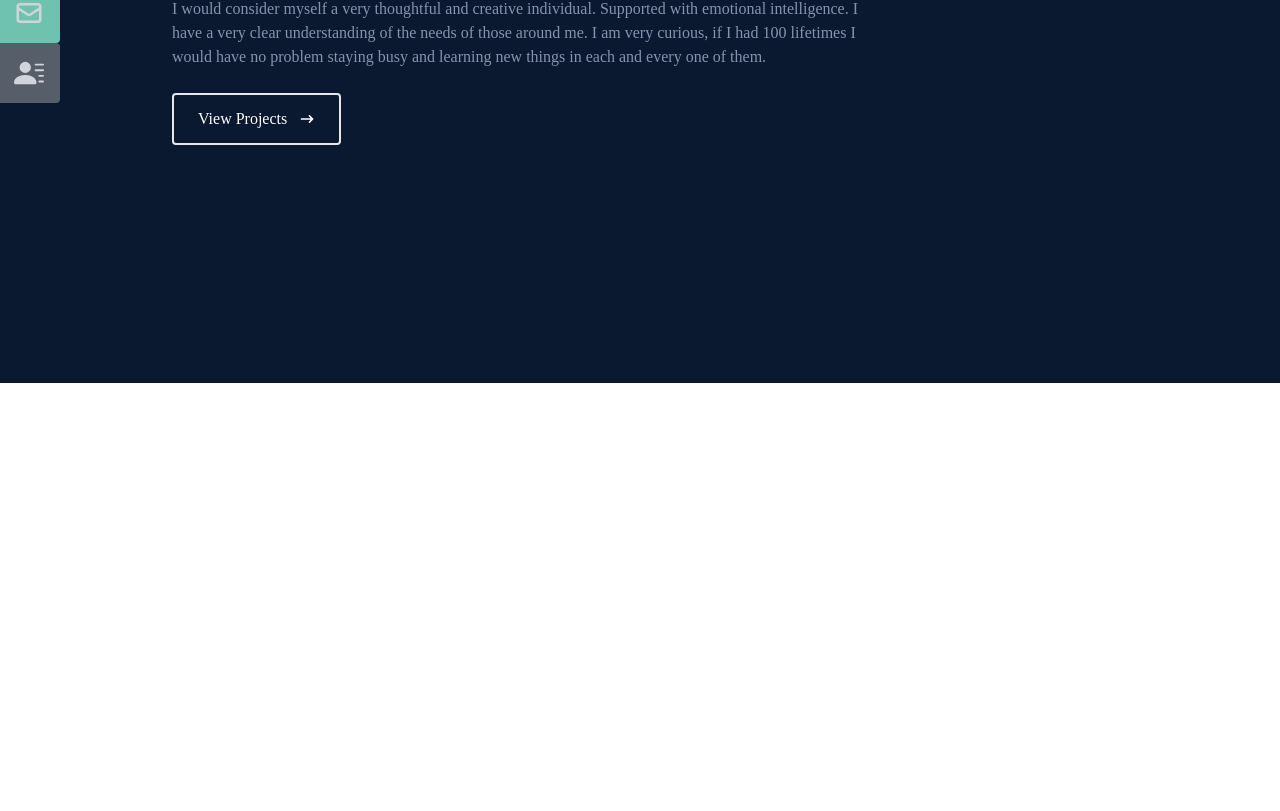
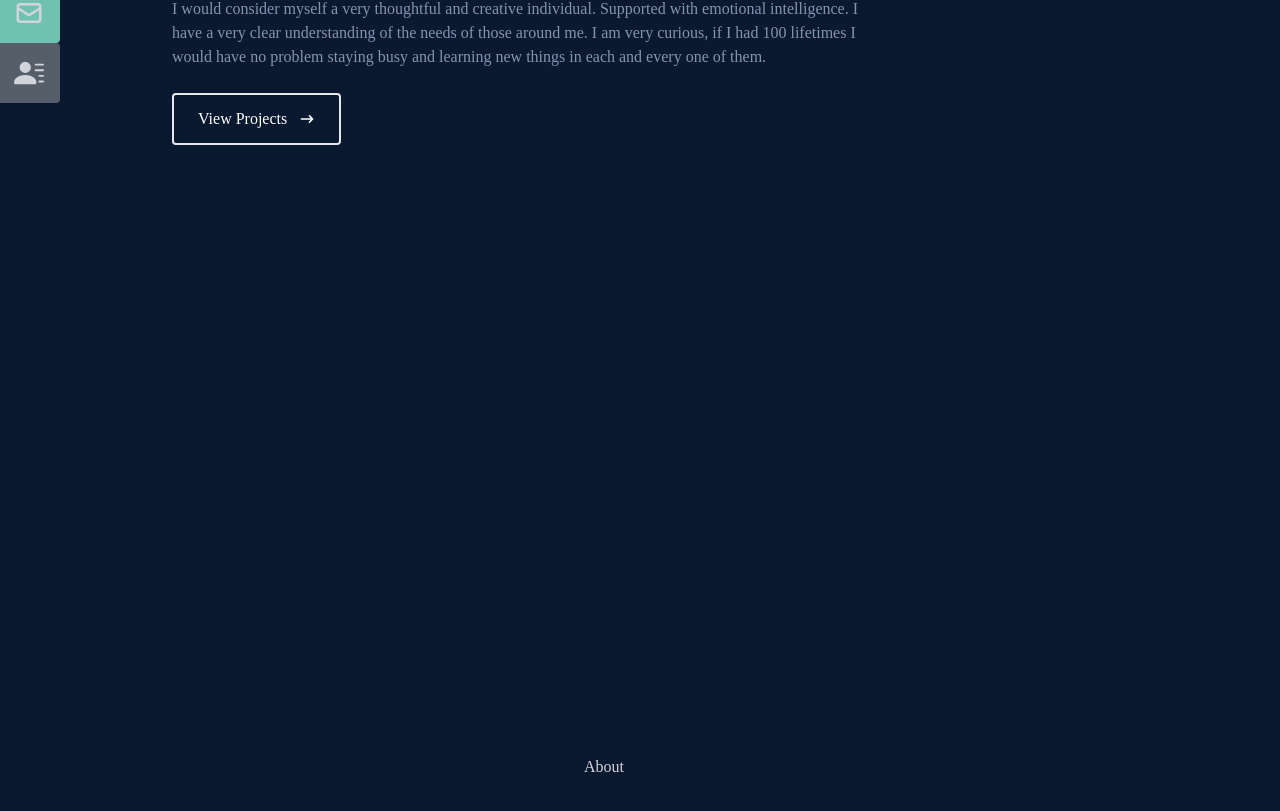
Before and after one commit to andrewgomez1992/portfolio-react, a React (Create React App) app: page / in a window 1280 px wide. Shown: the part 417-1228 px from the top of the page. Before the commit the page ends 800 px from the top, so only its background shows below. Built offline with nearby package versions, Linux system fonts and the light colour scheme; the HTML template or start-up script is replaced by a standard one.

Commit message:
about wip

```diff
--- a/src/App.js
+++ b/src/App.js
@@ -1,11 +1,13 @@
 import Home from "./components/Home";
 import Navbar from "./components/Navbar";
+import About from "./components/About";
 
 function App() {
   return (
     <div>
       <Navbar/>
       <Home />
+      <About />
     </div>
   );
 }
--- a/src/components/About.jsx
+++ b/src/components/About.jsx
@@ -2,7 +2,18 @@
 
 const About = () => {
   return (
-    <div>About</div>
+    <div name='about' className='w-full h-screen bg-[#0a192f] text-gray-300'>
+        <div className='flex flex-col justify-center items-center w-full h-full'>
+            <div className='max-w-[1000px] w-full px-4 grid grid-cols-2 gap-8'>
+                <div className='sm:text-right pb-8'>
+                    <p>About</p>
+                </div>
+                <div>
+
+                </div>
+            </div>
+        </div>
+    </div>
   )
 }
 
```
